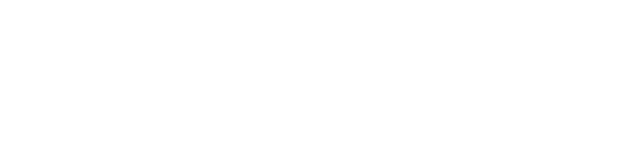
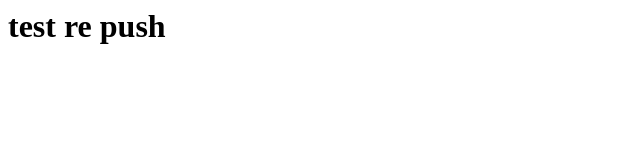
Before and after one commit to karkuvelpandi/Java-Script-practice, a plain HTML site: page Day 1 practice/First.html in a window 1280 px wide. Shown: the whole page, without its empty margins (0-640 px from the left). Drawn offline with Linux system fonts and the light colour scheme.

Commit message:
test re push

```diff
--- a/Day 1 practice/First.html
+++ b/Day 1 practice/First.html
@@ -3,6 +3,6 @@
         <script src="./First.js" type="text/JavaScript"></script>
     </head>
     <body>
-
+      <h1>test re push</h1>
     </body>
 </html>
```
